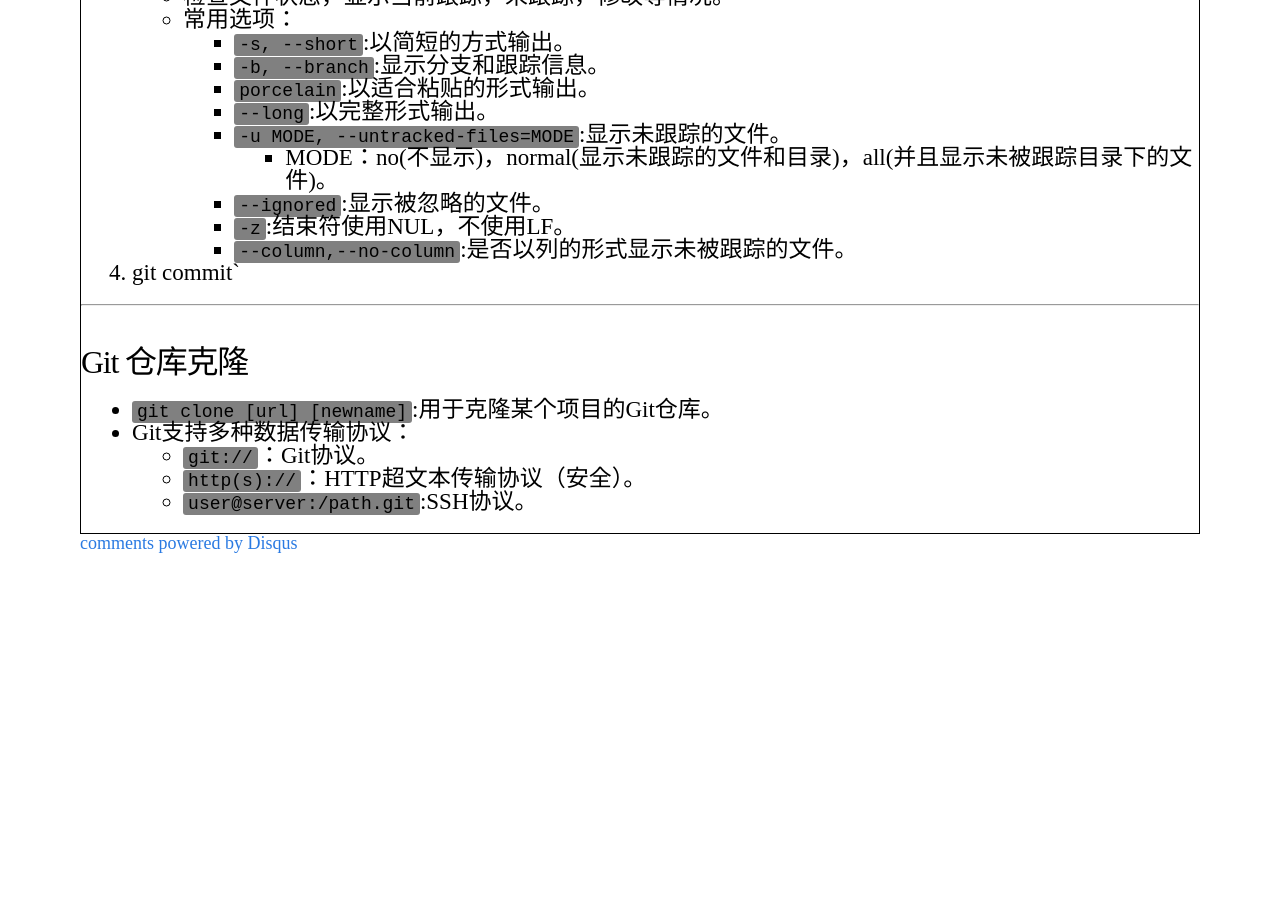
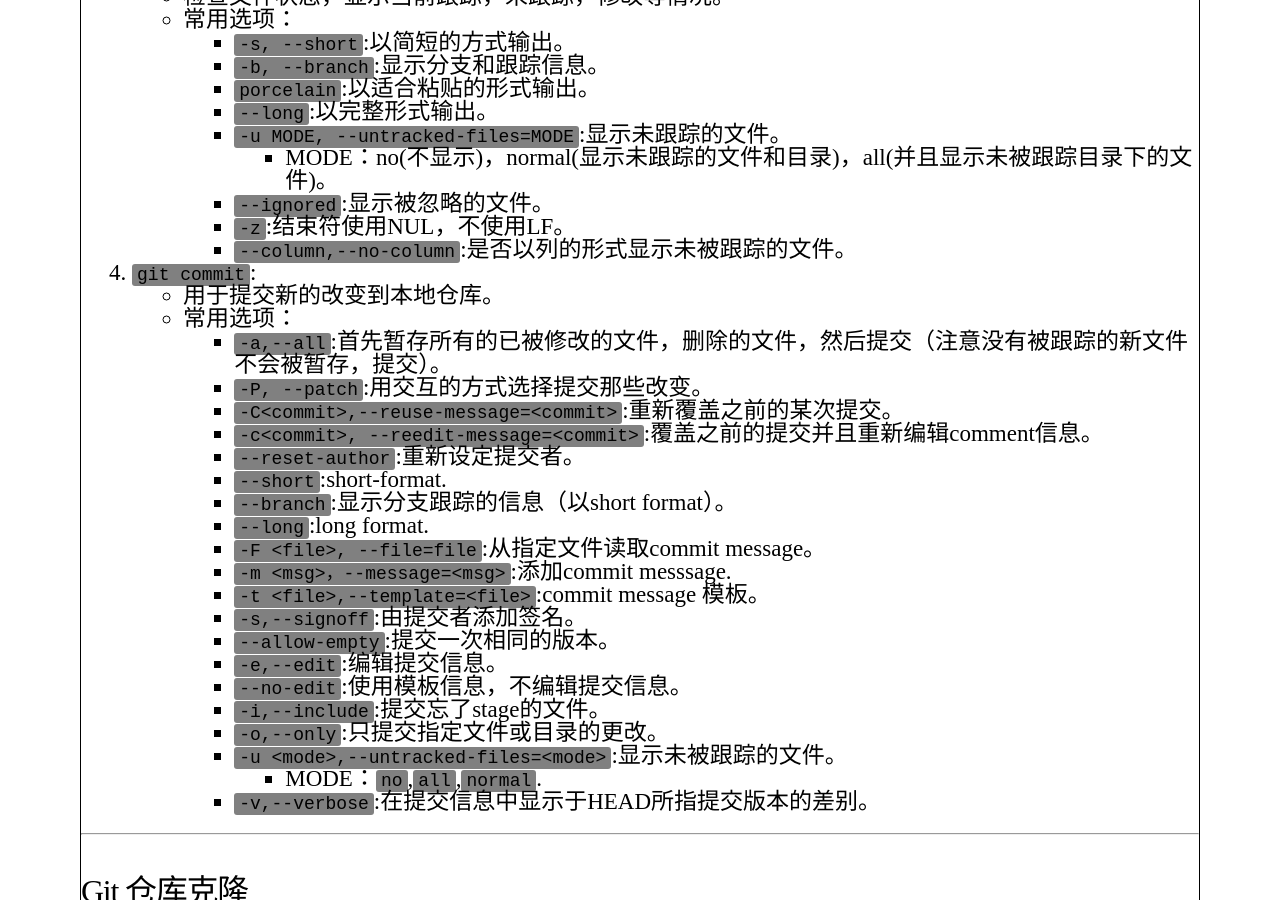
Before and after one commit to codeybs/blog, a Jekyll site: the page built from _posts/2014-09-16-Git简单使用.md, in a window 1280 px wide and 900 px high, scrolled down 2180 px. Built offline with Jekyll 4.4.1, drawn with Linux system fonts in a browser that asks for light colours; comment, search, counter and statistics services are not loaded; before the commit the page ends 2733 px from its top, so only the background shows below that.

Commit message:
2014-09-16-Git简单使用.md20140918_17:48:08

```diff
--- a/_posts/2014-09-16-Git简单使用.md
+++ b/_posts/2014-09-16-Git简单使用.md
@@ -99,6 +99,7 @@
      + `--ignore-errors`:忽略添加文件过程中出现的错误，继续添加其他文件。
      + `--ignore-missing`:与`--dry-run`一起使用，检查是否将会有文件被忽略。
      + `--`:用于分割命令和文件名（尤其当二者相同时）.
+
 3. `git status `
    + 检查文件状态，显示当前跟踪，未跟踪，修改等情况。
    + 常用选项：
@@ -111,8 +112,30 @@
      + `--ignored`:显示被忽略的文件。
      + `-z`:结束符使用NUL，不使用LF。
      + `--column,--no-column`:是否以列的形式显示未被跟踪的文件。
-4. git commit`
 
+4. `git commit`:
+   + 用于提交新的改变到本地仓库。
+   + 常用选项：
+     + `-a,--all`:首先暂存所有的已被修改的文件，删除的文件，然后提交（注意没有被跟踪的新文件不会被暂存，提交）。
+     + `-P, --patch`:用交互的方式选择提交那些改变。
+     + `-C<commit>,--reuse-message=<commit>`:重新覆盖之前的某次提交。
+     + `-c<commit>, --reedit-message=<commit>`:覆盖之前的提交并且重新编辑comment信息。
+     + `--reset-author`:重新设定提交者。
+     + `--short`:short-format.
+     + `--branch`:显示分支跟踪的信息（以short format）。
+     + `--long`:long format.
+     + `-F <file>, --file=file`:从指定文件读取commit message。
+     + `-m <msg>，--message=<msg>`:添加commit messsage.
+     + `-t <file>,--template=<file>`:commit message 模板。
+     + `-s,--signoff`:由提交者添加签名。
+     + `--allow-empty`:提交一次相同的版本。
+     + `-e,--edit`:编辑提交信息。
+     + `--no-edit`:使用模板信息，不编辑提交信息。
+     + `-i,--include`:提交忘了stage的文件。
+     + `-o,--only`:只提交指定文件或目录的更改。
+     + `-u <mode>,--untracked-files=<mode>`:显示未被跟踪的文件。
+       + MODE：`no`,`all`,`normal`.
+     + `-v,--verbose`:在提交信息中显示于HEAD所指提交版本的差别。
 
 --------------------------------------------------
 
@@ -123,3 +146,5 @@
   + `git://`：Git协议。
   + `http(s)://`：HTTP超文本传输协议（安全）。
   + `user@server:/path.git`:SSH协议。
+
+------------------------------------------------
```
